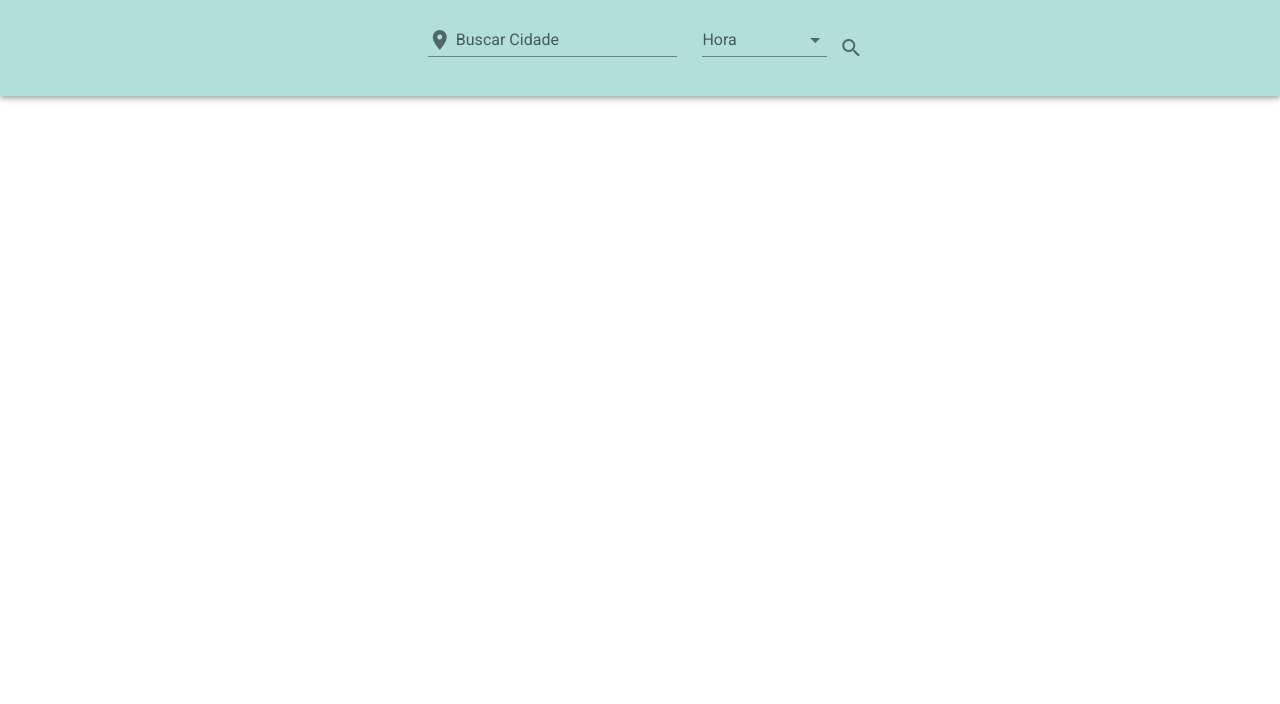
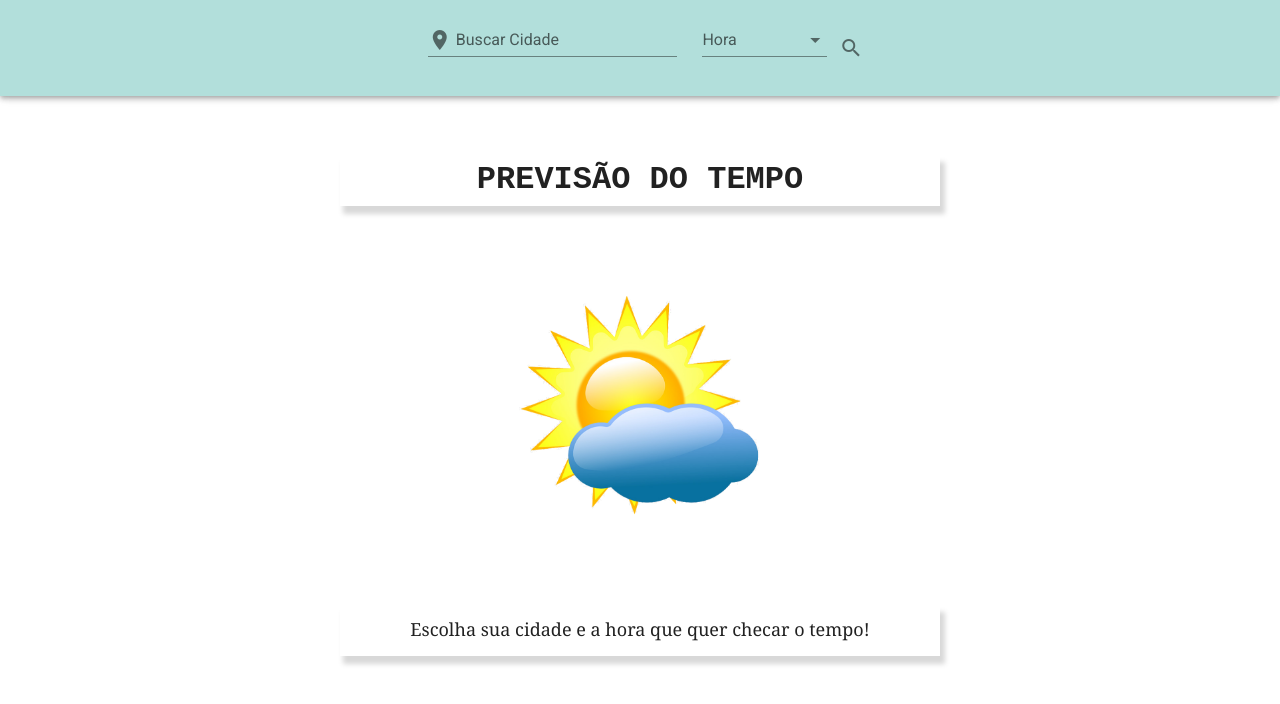
Before and after one commit to bellapegoraro/weather-vue, a Vue app: page / in a window 1280 px wide. Shown: the top 704 px of the page. Built offline with nearby package versions, Linux system fonts and the light colour scheme.

Commit message:
adiconado estilo da home

```diff
--- a/public/index.html
+++ b/public/index.html
@@ -1,17 +1,31 @@
 <!DOCTYPE html>
 <html lang="en">
   <head>
-    <meta charset="utf-8">
-    <meta http-equiv="X-UA-Compatible" content="IE=edge">
-    <meta name="viewport" content="width=device-width,initial-scale=1.0">
-    <link rel="icon" href="<%= BASE_URL %>favicon.ico">
+    <meta charset="utf-8" />
+    <meta http-equiv="X-UA-Compatible" content="IE=edge" />
+    <meta name="viewport" content="width=device-width,initial-scale=1.0" />
+    <link rel="icon" href="<%= BASE_URL %>favicon.ico" />
     <title><%= htmlWebpackPlugin.options.title %></title>
-    <link rel="stylesheet" href="https://fonts.googleapis.com/css?family=Roboto:100,300,400,500,700,900">
-    <link rel="stylesheet" href="https://cdn.jsdelivr.net/npm/@mdi/font@latest/css/materialdesignicons.min.css">
+    <link
+      rel="stylesheet"
+      href="https://fonts.googleapis.com/css?family=Roboto:100,300,400,500,700,900"
+    />
+    <link
+      rel="stylesheet"
+      href="https://cdn.jsdelivr.net/npm/@mdi/font@latest/css/materialdesignicons.min.css"
+    />
+    <link
+      rel="stylesheet"
+      href="https://cdnjs.cloudflare.com/ajax/libs/animate.css/4.1.1/animate.min.css"
+    />
   </head>
   <body>
     <noscript>
-      <strong>We're sorry but <%= htmlWebpackPlugin.options.title %> doesn't work properly without JavaScript enabled. Please enable it to continue.</strong>
+      <strong
+        >We're sorry but <%= htmlWebpackPlugin.options.title %> doesn't work
+        properly without JavaScript enabled. Please enable it to
+        continue.</strong
+      >
     </noscript>
     <div id="app"></div>
     <!-- built files will be auto injected -->
--- a/src/App.vue
+++ b/src/App.vue
@@ -1,17 +1,26 @@
 <template>
   <v-app>
-    <Header />
-
-    <Weather />
+    <Header @show="show" />
+    <component :is="componentRender" />
   </v-app>
 </template>
 
 <script>
 import Header from "./components/Header";
 import Weather from "./components/Weather";
-// import Home from "./components/Home";
+import Home from "./components/Home";
 
 export default {
-  components: { Header, Weather },
+  data() {
+    return {
+      componentRender: "Home",
+    };
+  },
+  components: { Header, Weather, Home },
+  methods: {
+    show() {
+      this.componentRender = "Weather";
+    },
+  },
 };
 </script>
--- a/src/components/Header.vue
+++ b/src/components/Header.vue
@@ -13,7 +13,11 @@
       <div class="select">
         <v-select :items="items" label="Hora" v-model="infos.hour"></v-select>
       </div>
-      <v-btn class="mb-3" text icon @click="getWeather()"
+      <v-btn
+        class="mb-3"
+        text
+        icon
+        @click="getWeather(), $emit('show', 'Weather')"
         ><v-icon medium>mdi-magnify</v-icon></v-btn
       >
     </v-app-bar>
--- a/src/components/Home.vue
+++ b/src/components/Home.vue
@@ -1 +1,60 @@
-<template><div>oi</div></template>
+<template>
+  <div id="container-home">
+    <div class="text animate__animated animate__fadeInRight">
+      <h1>Previsão do tempo</h1>
+    </div>
+    <img
+      src="../assets/weatherHome.png"
+      class="animate__animated animate__fadeInLeft"
+    />
+    <div class="text animate__animated animate__fadeInRight">
+      <p>Escolha sua cidade e a hora que quer checar o tempo!</p>
+    </div>
+  </div>
+</template>
+
+<script></script>
+
+<style>
+#container-home {
+  display: flex;
+  flex-direction: column;
+  justify-content: center;
+  text-align: center;
+  margin-top: 50px;
+  align-items: space-evenly;
+  height: 500px;
+  font-family: Georgia, Verdana, sans-serif;
+}
+h1 {
+  font-family: "Courier New", Courier, monospace;
+  text-transform: uppercase;
+}
+p {
+  font-size: 18px;
+  padding-top: 10px;
+}
+
+img {
+  width: 300px;
+  margin: auto;
+}
+
+.text {
+  height: 50px;
+  width: 600px;
+  margin: 0 auto;
+  -webkit-box-shadow: 4px 7px 5px 1px #d8d8d8;
+  box-shadow: 4px 7px 5px 1px #d8d8d8;
+}
+
+@media (max-width: 650px) {
+  h1 {
+    padding-top: 10px;
+  }
+  .text {
+    width: 400px;
+    height: 70px;
+  }
+}
+</style>
--- a/src/components/Weather.vue
+++ b/src/components/Weather.vue
@@ -1,5 +1,5 @@
 <template>
-  <div id="container" v-if="getCurrentWeather.length !== 0">
+  <div id="container-weather" v-if="getCurrentWeather.length !== 0">
     <Card :weather="getCurrentWeather" />
     <Card v-for="next in getFiveDaysWeather" :key="next.name" :weather="next" />
   </div>
@@ -21,7 +21,7 @@ export default {
 </script>
 
 <style>
-#container {
+#container-weather {
   display: flex;
   flex-wrap: wrap;
   justify-content: flex-start;
@@ -29,14 +29,14 @@ export default {
 }
 
 @media (max-width: 1000px) {
-  #container {
+  #container-weather {
     justify-content: center;
     width: 80%;
   }
 }
 
 @media (min-width: 1000px) {
-  #container {
+  #container-weather {
     width: 50%;
     justify-content: center;
   }
--- a/src/store/store.js
+++ b/src/store/store.js
@@ -6,10 +6,7 @@ export default {
     currentWeather: [],
     fiveDaysWeather: [],
   },
-  getters: {
-    getCurrentWeatherState: (state) => state.currentWeather,
-    getFiveDaysWeatherState: (state) => state.fiveDaysWeather,
-  },
+  getters: {},
   mutations: {
     getCurrentWeather(state, payload) {
       state.currentWeather = payload;
@@ -26,7 +23,6 @@ export default {
       const response = await axios.get(
         `https://api.openweathermap.org/data/2.5/weather?q=${payload}&lang=pt_br&units=metric&appid=${process.env.VUE_APP_API_KEY}`
       );
-      console.log(response.data);
 
       commit("getCurrentWeather", response.data);
     },
```
Also changed, not shown: src/assets/weatherHome.png (added).
